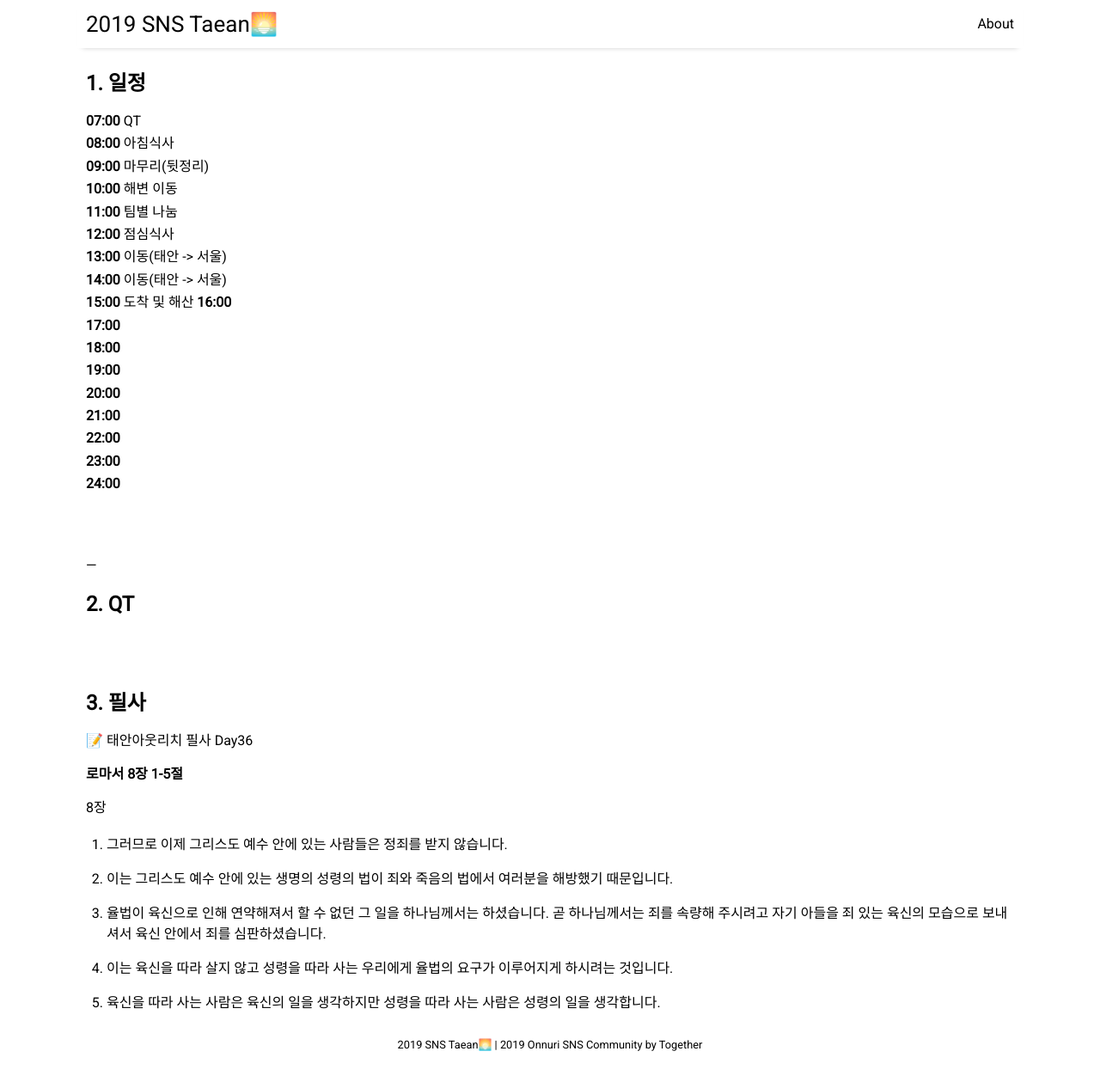
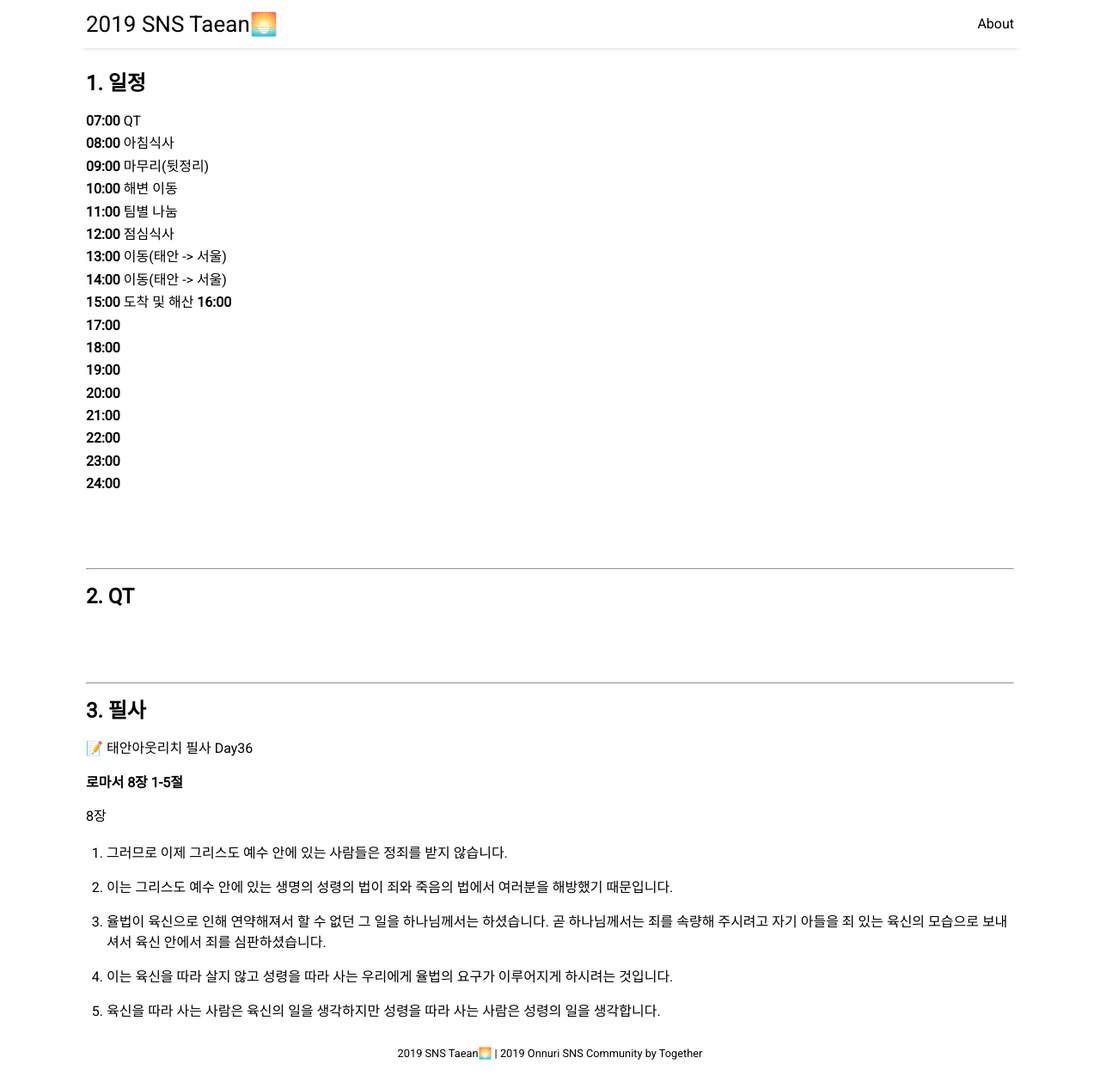
Before and after one commit to taean-outreach/taean-outreach.github.io, a Jekyll site: the page built from _posts/2019-08-02-0817.md, in a window 1280 px wide and 1259 px high. Shown: the whole window at 86% size. Built offline with Jekyll 4.4.1, drawn with Linux system fonts in a browser that asks for light colours; nearby versions of some CDN libraries.

Commit message:
Update 2019-08-02-0817.md

```diff
--- a/_posts/2019-08-02-0817.md
+++ b/_posts/2019-08-02-0817.md
@@ -29,14 +29,13 @@ image: taean-4.jpg
 
 <br>
 <br>
----
-
+<hr>
 ## 2. QT
 
 
 <br>
 <br>
-
+<hr>
 ## 3. 필사
 📝 태안아웃리치 필사 Day36
 
```
